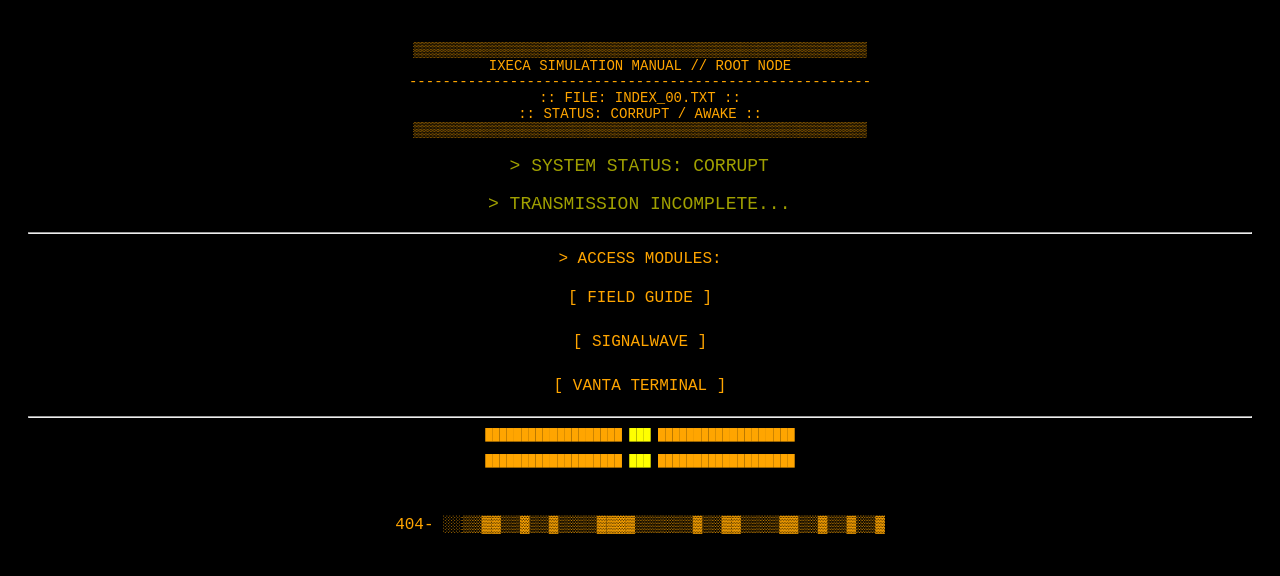
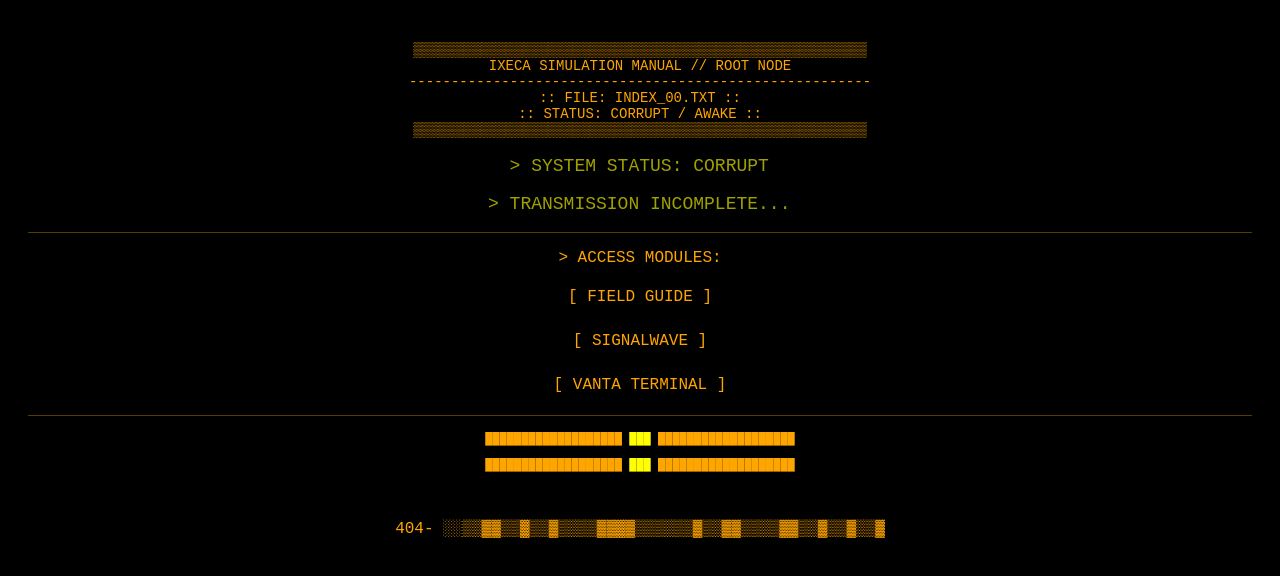
Before and after one commit to kropn/kropn, a plain HTML site: page index.html in a window 1280 px wide. Drawn offline with Linux system fonts and the light colour scheme.

Commit message:
Update styles.css

```diff
--- a/styles.css
+++ b/styles.css
@@ -45,6 +45,10 @@ body {
         opacity: 0.3;
     }
 }
+/* Make rules subtle and on-tone */
+.rule { border: none; height: 1px; background: orange; opacity: 0.35; margin: 16px 0; }
+
+/* Ensure visited links stay orange (not purple) */
 .nav-link,
 .nav-link:visited {
   font-size: 16px;
```
Lines whose indentation alone changed are shown as unchanged.
